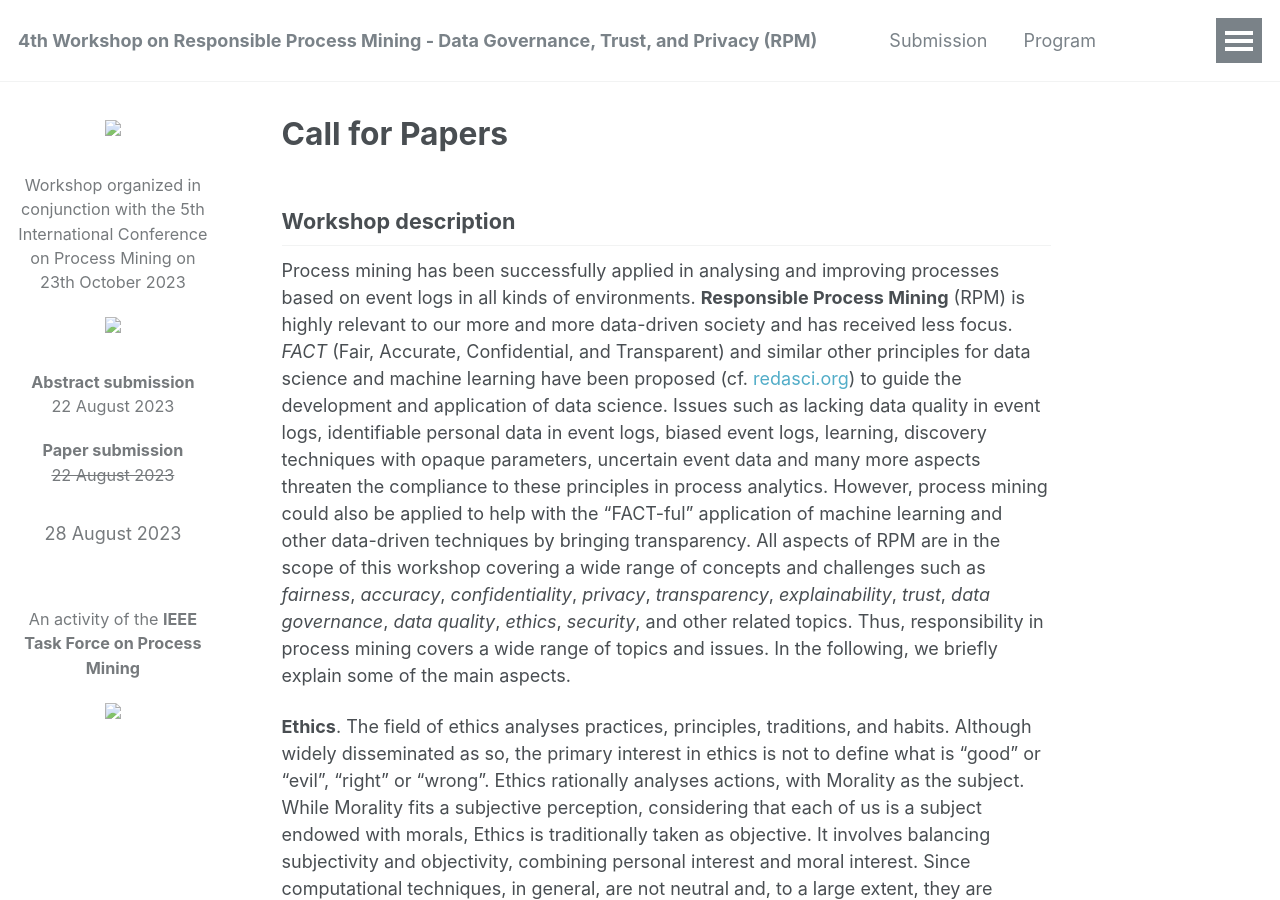
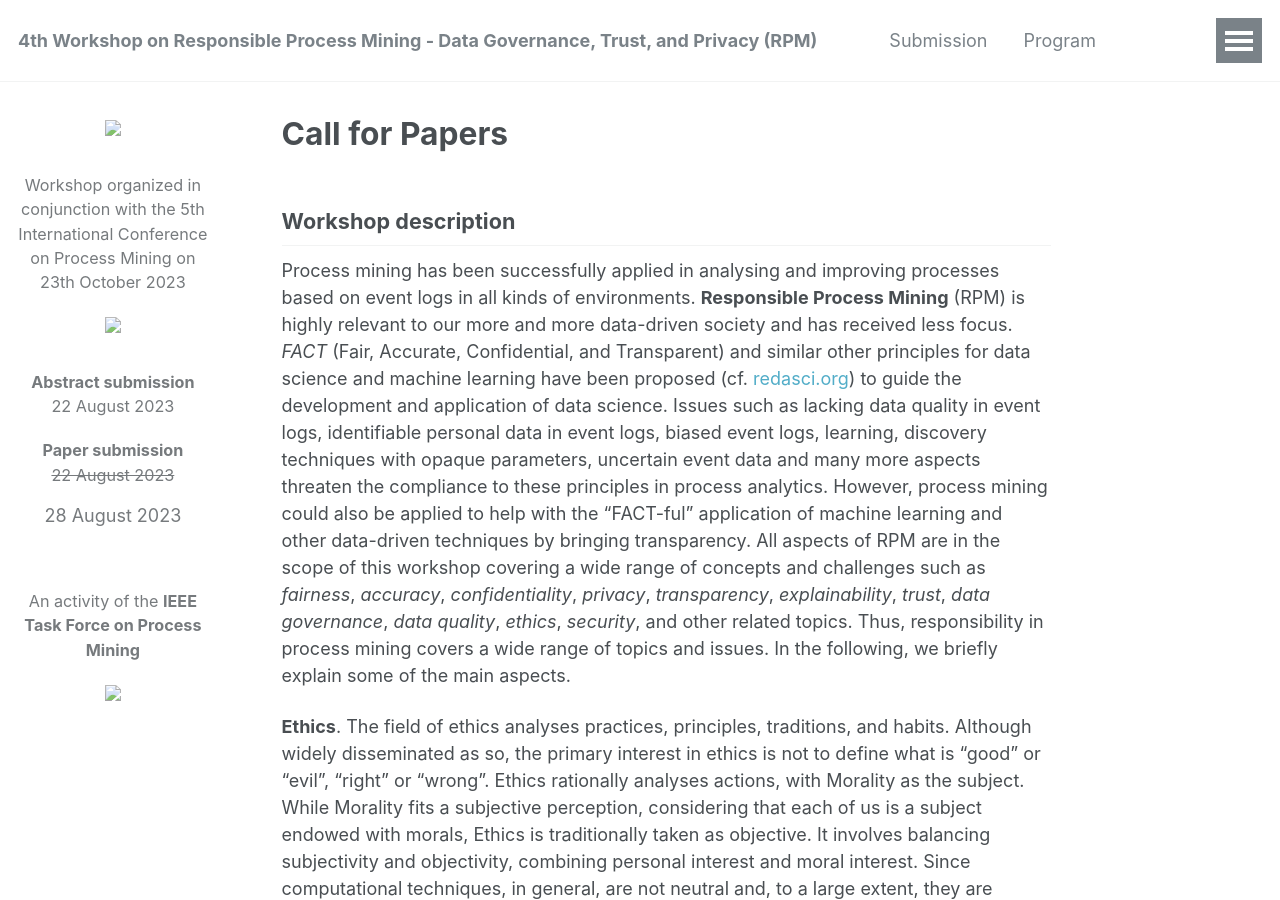
Before and after one commit to rpm-workshop/2023, a Jekyll site: the page built from _pages/about.md, in a window 1280 px wide and 900 px high. Built offline with Jekyll 4.4.1, drawn with Linux system fonts in a browser that asks for light colours.

Commit message:
left menu dates updates

```diff
--- a/_includes/author-profile.html
+++ b/_includes/author-profile.html
@@ -19,7 +19,7 @@
 
   <div class="author__content" style="text-align: center;">
     <p class="author__bio"><b>Abstract submission</b><br/> 22 August 2023</p>
-    <p class="author__bio"><b>Paper submission</b><br/><s> 22 August 2023</s></p><br/> 28 August 2023</p>
+    <p class="author__bio"><b>Paper submission</b><br/><s> 22 August 2023</s></p> 28 August 2023</p>
   </div>
   <br/>
 
```
